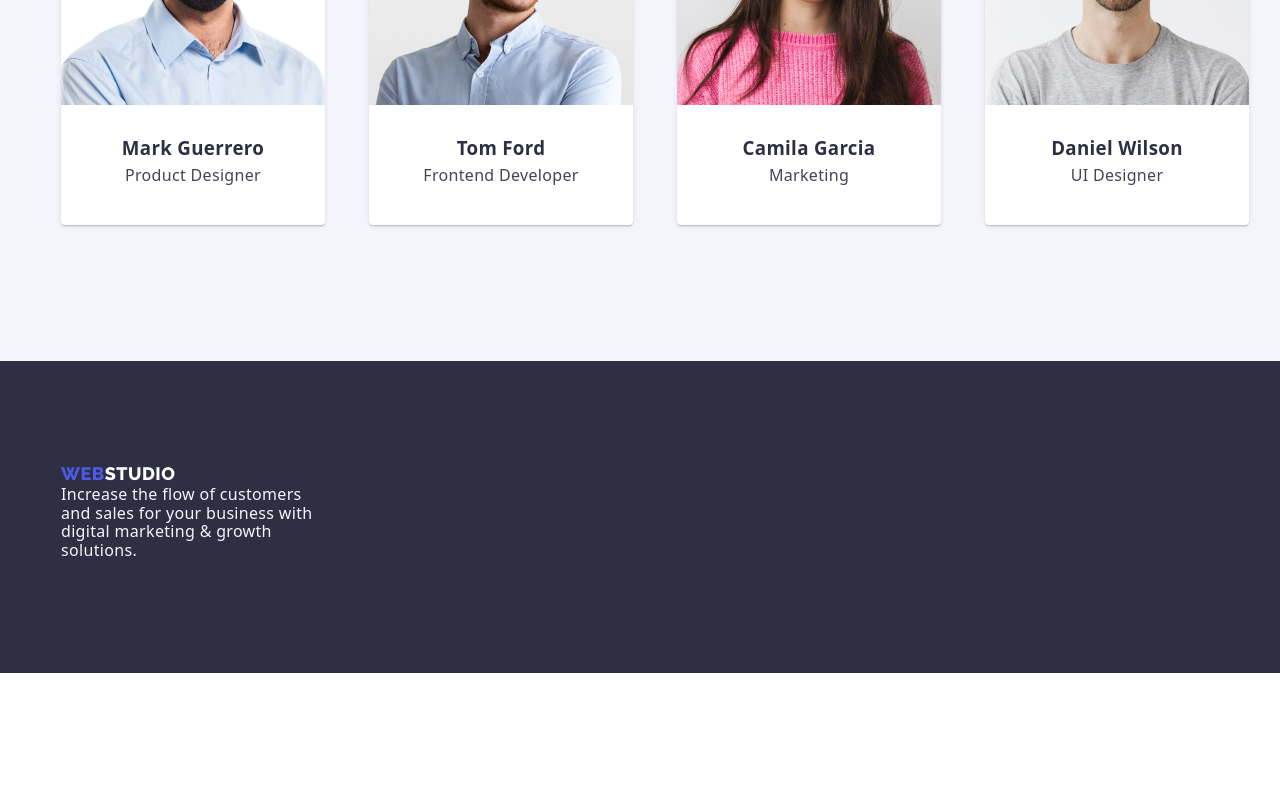
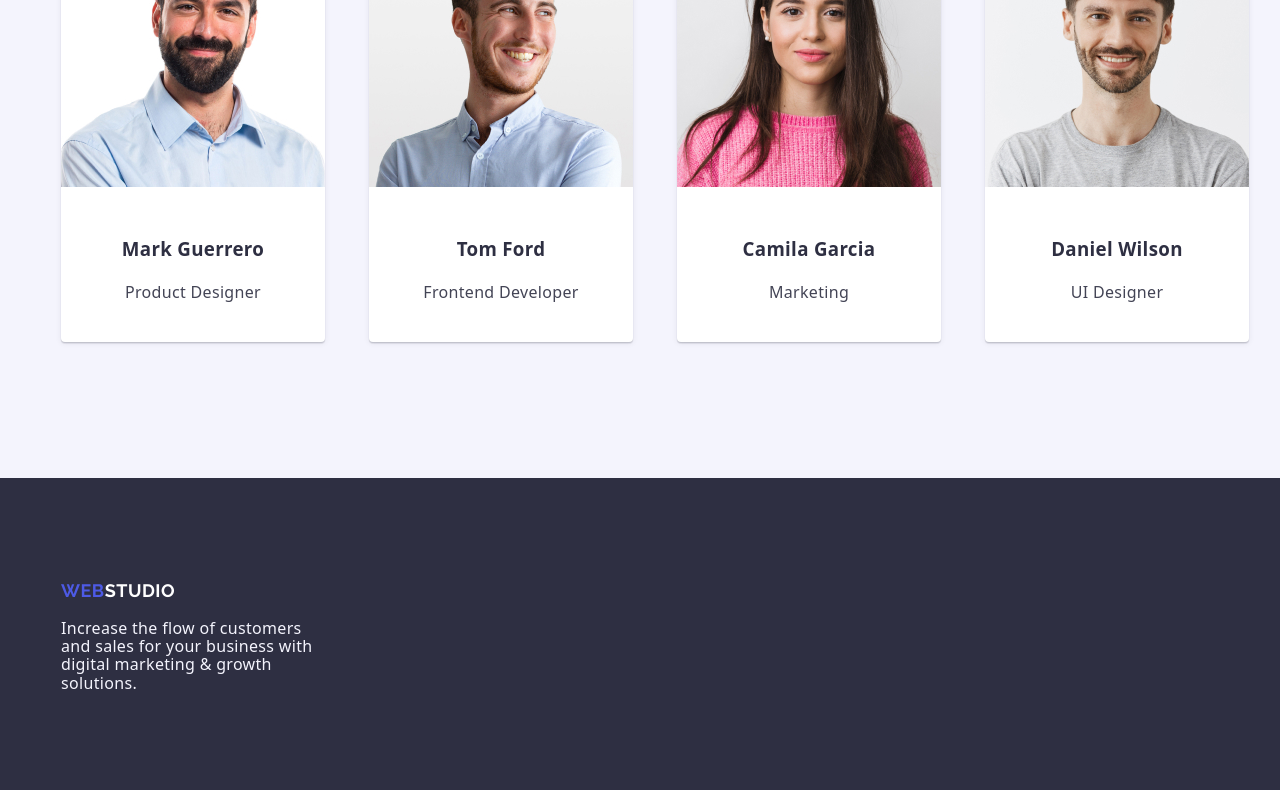
Before and after one commit to LaiBakalai/goit-markup-hw-03, a plain HTML site: page index.html in a window 1280 px wide. Shown: the part 1920-2710 px from the top of the page. Before the commit the page ends 2593 px from the top, so only its background shows below. Drawn offline with nearby package versions, Linux system fonts and the light colour scheme.

Commit message:
Update August 25, 2023

```diff
--- a/css/styles.css
+++ b/css/styles.css
@@ -10,20 +10,6 @@
 
 }
 
-@font-face {
-   font-family: logo;
-   src: url("/fonts/Raleway-ExtraBold.ttf");
-}
-
-/* Reset some default styles */
-body,
-h1,
-h2,
-h3,
-p {
-   margin: 0;
-   padding: 0;
-}
 
 * {
    box-sizing: border-box;
@@ -81,6 +67,20 @@ h3 {
    padding-bottom: 25.5px;
 }
 
+
+.logo {
+   color: var(--accent-color);
+   font-family: "Raleway", sans-serif;
+   font-weight: 800;
+   font-size: 18px;
+   line-height: 1.3;
+   letter-spacing: 0.03em;
+   text-transform: uppercase;
+   word-spacing: -0.2em;
+   text-decoration: none;
+   display: flex;
+}
+
 .web_logo {
    color: var(--primary-brand-color);
 }
@@ -99,18 +99,7 @@ h3 {
    align-items: center;
 }
 
-.logo {
-   color: var(--accent-color);
-   font-family: logo;
-   font-weight: 800;
-   font-size: 18px;
-   line-height: 1.3;
-   letter-spacing: 0.03em;
-   text-transform: uppercase;
-   word-spacing: -0.2em;
-   text-decoration: none;
-   display: flex;
-}
+
 
 .nav-menu {
    display: flex;
```
